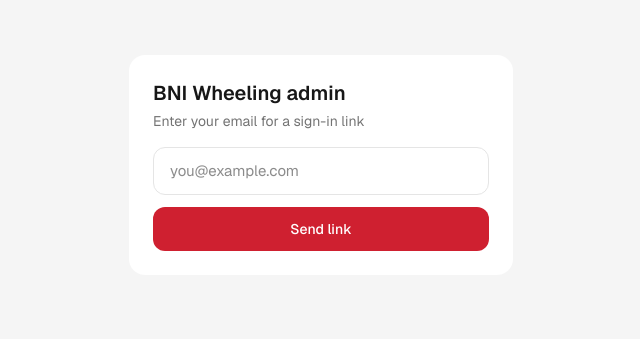
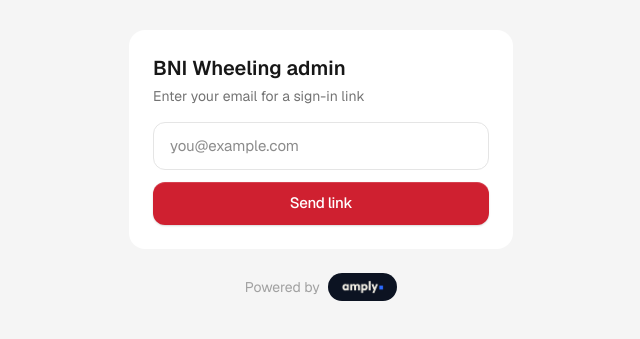
Before and after one commit to amplysystems/bni-checkin, a Next.js app: page /admin/login in a window 1280 px wide. Shown: the part 235-574 px from the top of the page, without its empty margins (319-959 px from the left). Built offline with nearby package versions, Linux system fonts and the light colour scheme; no server answers.

Commit message:
feat: brand polish — transparent BNI logo, real Amply footer, engineered button system

```diff
--- a/app/admin/admin-client.tsx
+++ b/app/admin/admin-client.tsx
@@ -1,6 +1,7 @@
 'use client';
 
 import { useCallback, useEffect, useMemo, useState, useRef, type ReactNode } from 'react';
+import { Button } from '@/components/ui/button';
 
 // ---- Types (mirrored from the admin API route contracts) ----------------
 
@@ -59,24 +60,20 @@
 const SAVE_CONNECTION_ERROR = "Couldn't save — check the connection and try again.";
 const TOAST_MS = 2_500;
 
-// Brand accent. Kept as a single JS constant for reference, but Tailwind's
-// arbitrary-value classes must stay literal strings for its build-time
-// scanner — see the equivalent comment in app/kiosk/kiosk-client.tsx. Any
-// usage that needs to react to component state goes through inline `style`
-// referencing this constant; static, always-red usages keep the literal
-// Tailwind class. This is only safe for BACKGROUND red (white text on top) —
-// it passes contrast in both themes.
-const BRAND_RED = '#CF2030';
-
+// Brand-red background buttons (Save, + Add person, …) now go through
+// components/ui/button.tsx's `primary` variant, which owns the literal
+// bg-[#CF2030] class itself — no local BRAND_RED constant needed here
+// anymore.
+//
 // #CF2030 as TEXT (not background) fails WCAG on dark surfaces: measured
 // ~3.3:1 against neutral-900/neutral-950, short of the 4.5:1 minimum for
 // normal text. Inline `style` can't express a `dark:` variant, so red text
-// uses this literal Tailwind arbitrary-value pair instead — computed
-// contrast for #F0595F against both surfaces is ~5.4:1 (neutral-900) and
-// ~5.9:1 (neutral-950). Written as a literal string (not built from the
-// BRAND_RED constant above) because Tailwind's build-time scanner only sees
-// raw source text, not evaluated JS — a template-interpolated class name is
-// invisible to it.
+// (the dialog's inline error banner, which isn't a button) uses this literal
+// Tailwind arbitrary-value pair instead — computed contrast for #F0595F
+// against both surfaces is ~5.4:1 (neutral-900) and ~5.9:1 (neutral-950).
+// Written as a literal string, not built from a JS constant, because
+// Tailwind's build-time scanner only sees raw source text, not evaluated
+// JS — a template-interpolated class name is invisible to it.
 const RED_TEXT_CLASS = 'text-[#CF2030] dark:text-[#F0595F]';
 
 const ADMIN_INPUT_CLASS =
@@ -599,14 +596,9 @@
             />
             Show deactivated
           </label>
-          <button
-            type="button"
-            onClick={onAdd}
-            style={{ backgroundColor: BRAND_RED }}
-            className="rounded-xl px-4 py-2.5 text-sm font-semibold text-white shadow-sm transition active:scale-[0.98]"
-          >
+          <Button variant="primary" onClick={onAdd}>
             + Add person
-          </button>
+          </Button>
         </div>
       </div>
 
@@ -668,14 +660,9 @@
       </td>
       <td className="px-3 py-3 text-right text-sm">
         {deactivated ? (
-          <button
-            type="button"
-            onClick={onReactivate}
-            disabled={reactivating}
-            className="font-medium text-neutral-600 transition hover:underline disabled:opacity-50 dark:text-neutral-300"
-          >
+          <Button variant="ghost" tone="neutral" size="md" className="!px-0 !py-0" onClick={onReactivate} disabled={reactivating}>
             {reactivating ? 'Reactivating…' : 'Reactivate'}
-          </button>
+          </Button>
         ) : (
           <>
             <button
@@ -686,14 +673,9 @@
             >
               Edit
             </button>
-            <button
-              type="button"
-              onClick={onDeactivate}
-              disabled={deactivating}
-              className={`font-medium transition hover:underline disabled:opacity-50 ${RED_TEXT_CLASS}`}
-            >
+            <Button variant="ghost" tone="brand" size="md" className="!px-0 !py-0" onClick={onDeactivate} disabled={deactivating}>
               {deactivating ? 'Deactivating…' : 'Deactivate'}
-            </button>
+            </Button>
           </>
         )}
       </td>
@@ -833,22 +815,12 @@
           )}
 
           <div className="mt-2 flex justify-end gap-3">
-            <button
-              type="button"
-              onClick={onClose}
-              disabled={saving}
-              className="rounded-xl px-4 py-2.5 text-sm font-medium text-neutral-600 transition disabled:opacity-50 dark:text-neutral-300"
-            >
+            <Button type="button" variant="secondary" onClick={onClose} disabled={saving}>
               Cancel
-            </button>
-            <button
-              type="submit"
-              disabled={saving || saveDisabled}
-              style={{ backgroundColor: BRAND_RED }}
-              className="rounded-xl px-5 py-2.5 text-sm font-semibold text-white shadow-sm transition active:scale-[0.98] disabled:opacity-50"
-            >
+            </Button>
+            <Button type="submit" variant="primary" disabled={saving || saveDisabled}>
               {saving ? 'Saving…' : 'Save'}
-            </button>
+            </Button>
           </div>
         </form>
       </div>
--- a/app/admin/login/page.tsx
+++ b/app/admin/login/page.tsx
@@ -1,10 +1,15 @@
 import { redirect } from 'next/navigation';
+import Image from 'next/image';
 import { signIn } from '@/auth';
+import { Button } from '@/components/ui/button';
 
-// Brand accent, kept as a single JS constant and applied via inline `style`
-// (not a Tailwind arbitrary-value class) — see the equivalent comment in
-// app/kiosk/kiosk-client.tsx for why.
-const BRAND_RED = '#CF2030';
+// amply-logo.png is the real brand asset (cream wordmark + blue square),
+// designed to sit on a dark background — same fixed navy pill treatment as
+// the kiosk footer (app/kiosk/kiosk-client.tsx's AmplyFooter), duplicated
+// here rather than shared since it's two small call sites, not three (the
+// bar this codebase uses for pulling something into components/ui — see
+// components/ui/button.tsx's docblock).
+const AMPLY_PILL_NAVY = '#0c1322';
 
 // Shown after every submit, regardless of whether the email was actually on
 // the allowlist or the send actually succeeded. Deliberately neutral: an
@@ -23,7 +28,7 @@
   const { sent } = await searchParams;
 
   return (
-    <main className="flex min-h-screen items-center justify-center bg-neutral-100 dark:bg-neutral-950 px-6 font-sans">
+    <main className="flex min-h-screen flex-col items-center justify-center gap-6 bg-neutral-100 dark:bg-neutral-950 px-6 font-sans">
       <div className="w-full max-w-sm rounded-2xl bg-white dark:bg-neutral-900 p-6">
         <h1 className="mb-1 text-xl font-semibold text-neutral-900 dark:text-neutral-50">
           BNI Wheeling admin
@@ -69,17 +74,23 @@
                 placeholder="you@example.com"
                 className="mb-3 w-full rounded-xl border border-neutral-200 dark:border-neutral-700 bg-transparent px-4 py-3 text-[15px] text-neutral-900 dark:text-neutral-100"
               />
-              <button
-                type="submit"
-                style={{ backgroundColor: BRAND_RED }}
-                className="w-full rounded-xl py-3 text-sm font-medium text-white"
-              >
+              <Button type="submit" variant="primary" fullWidth>
                 Send link
-              </button>
+              </Button>
             </form>
           </>
         )}
       </div>
+
+      <footer className="flex items-center justify-center gap-2 text-sm text-neutral-400 dark:text-neutral-500">
+        <span>Powered by</span>
+        <span
+          className="inline-flex items-center rounded-full px-3 py-1.5"
+          style={{ backgroundColor: AMPLY_PILL_NAVY }}
+        >
+          <Image src="/amply-logo.png" alt="Amply Systems" width={45} height={16} className="h-4 w-auto" />
+        </span>
+      </footer>
     </main>
   );
 }
--- a/app/kiosk/kiosk-client.tsx
+++ b/app/kiosk/kiosk-client.tsx
@@ -2,6 +2,7 @@
 
 import { useCallback, useEffect, useMemo, useRef, useState, type ReactNode } from 'react';
 import Image from 'next/image';
+import { Button } from '@/components/ui/button';
 
 // ---- Types (mirrored from the kiosk API route contracts) ----------------
 
@@ -81,15 +82,6 @@
 // literal Tailwind class.
 const BRAND_RED = '#CF2030';
 
-// #CF2030 as TEXT (not background) fails WCAG on dark surfaces — measured
-// ~3.68:1 on the splash screen's dark background, short of the 4.5:1 minimum
-// for normal text. Inline `style` can't express a `dark:` variant, so red
-// text uses this literal Tailwind arbitrary-value pair instead (#F0595F
-// computes to ~5.4-5.9:1 against neutral-900/950). Written as a literal
-// string, not built from BRAND_RED above, because Tailwind's build-time
-// scanner only sees raw source text, not evaluated JS.
-const RED_TEXT_CLASS = 'text-[#CF2030] dark:text-[#F0595F]';
-
 // Shared by every visitor-form text input; only the border reacts to
 // validation state, via VISITOR_INPUT_ERROR_STYLE below.
 const VISITOR_INPUT_CLASS =
@@ -153,6 +145,27 @@
       <path d="M5 12.5L10 17.5L19 7.5" stroke="currentColor" strokeWidth="2.5"
         strokeLinecap="round" strokeLinejoin="round" />
     </svg>
+  );
+}
+
+// amply-logo.png is the real brand asset (cream wordmark + blue square) —
+// it's designed to sit on a dark background, so it gets its own fixed navy
+// pill rather than the page background. The pill is intentionally identical
+// in both themes: the logo needs the dark surface to read correctly either
+// way, unlike the rest of the page which flips with the OS theme.
+const AMPLY_PILL_NAVY = '#0c1322';
+
+function AmplyFooter() {
+  return (
+    <footer className="mt-10 flex items-center justify-center gap-2 pb-4 text-sm text-neutral-400 dark:text-neutral-500">
+      <span>Powered by</span>
+      <span
+        className="inline-flex items-center rounded-full px-3 py-1.5"
+        style={{ backgroundColor: AMPLY_PILL_NAVY }}
+      >
+        <Image src="/amply-logo.png" alt="Amply Systems" width={45} height={16} className="h-4 w-auto" />
+      </span>
+    </footer>
   );
 }
 
@@ -425,12 +438,12 @@
       <header className="flex items-center justify-between px-4 pt-5 sm:px-8">
         <div className="flex items-center gap-2.5">
           <Image
-            src="/bni-logo.jpg"
+            src="/bni-logo-transparent.png"
             alt="BNI"
             width={160}
             height={90}
             priority
-            className="h-8 w-auto rounded-sm sm:h-9"
+            className="h-8 w-auto sm:h-9"
           />
           <span className="text-lg font-semibold tracking-tight text-neutral-900 dark:text-neutral-50">
             Wheeling
@@ -563,22 +576,11 @@
           </div>
         )}
 
-        <button
-          type="button"
-          onClick={onOpenVisitorForm}
-          style={{ backgroundColor: BRAND_RED }}
-          className="mt-10 min-h-[64px] w-full rounded-2xl px-6 text-lg font-semibold text-white shadow-sm transition active:scale-[0.98]"
-        >
+        <Button variant="primary" size="lg" fullWidth onClick={onOpenVisitorForm} className="mt-10">
           First time here? Welcome →
-        </button>
+        </Button>
 
-        <footer className="mt-10 flex items-center justify-center gap-2 pb-4 text-sm text-neutral-400 dark:text-neutral-600">
-          <span>Powered by</span>
-          <span className="flex items-center gap-1.5 font-medium text-neutral-500 dark:text-neutral-400">
-            amply
-            <span className="inline-block h-2 w-2 bg-[#2563FF]" />
-          </span>
-        </footer>
+        <AmplyFooter />
       </div>
     </main>
   );
@@ -656,14 +658,9 @@
       <p className="mt-2 text-neutral-500 dark:text-neutral-400">
         Checked in at {formatTime(info.checkedInAt)}
       </p>
-      <button
-        type="button"
-        onClick={onUndo}
-        disabled={undoing}
-        className={`mt-6 flex min-h-[56px] items-center justify-center px-6 text-sm font-medium transition active:scale-[0.98] disabled:opacity-50 ${RED_TEXT_CLASS}`}
-      >
+      <Button variant="ghost" tone="brand" size="touch" onClick={onUndo} disabled={undoing} className="mt-6">
         Not you? Undo
-      </button>
+      </Button>
     </main>
   );
 }
@@ -723,14 +720,17 @@
                 </button>
               ))}
             </div>
-            <button
-              type="button"
+            <Button
+              variant="ghost"
+              tone="neutral"
+              size="touch"
+              fullWidth
               onClick={onNotThatPerson}
               disabled={submitting}
-              className="mt-6 min-h-[56px] w-full rounded-2xl border border-neutral-200 text-base font-medium text-neutral-700 transition active:scale-[0.98] disabled:opacity-50 dark:border-neutral-800 dark:text-neutral-200"
+              className="mt-6"
             >
               No — I&apos;m new here
-            </button>
+            </Button>
           </div>
         ) : (
           <form
@@ -802,14 +802,9 @@
               </Field>
             </div>
 
-            <button
-              type="submit"
-              disabled={submitting}
-              style={{ backgroundColor: BRAND_RED }}
-              className="mt-8 min-h-[64px] w-full rounded-2xl text-lg font-semibold text-white shadow-sm transition active:scale-[0.98] disabled:opacity-60"
-            >
+            <Button type="submit" variant="primary" size="lg" fullWidth disabled={submitting} className="mt-8">
               {submitting ? 'Checking in…' : 'Check in'}
-            </button>
+            </Button>
 
             <button
               type="button"
--- /dev/null
+++ b/components/ui/button.tsx
@@ -0,0 +1,102 @@
+'use client';
+
+import { forwardRef, type ButtonHTMLAttributes } from 'react';
+
+// Shared by the kiosk, admin, and login screens — three consumers is what
+// justifies pulling this out of each screen's own file. Deliberately NOT a
+// generic className-merge component: `size`/`variant`/`tone` are closed
+// enums composed into complete, non-conflicting class strings internally.
+// Tailwind has no "last class wins" cascade guarantee from JSX source order
+// (that needs a resolver like tailwind-merge, which this repo doesn't
+// depend on) — so letting callers pass arbitrary override classes that hit
+// the same CSS property as an internal class (rounded-*, padding, text
+// size, …) would silently produce whichever one Tailwind happened to emit
+// last in the stylesheet, not whichever the caller intended. The optional
+// `className` prop below is safe to use for non-conflicting layout-only
+// utilities (margins, w-full-equivalent spacing) since nothing internal
+// sets those.
+
+export type ButtonVariant = 'primary' | 'secondary' | 'ghost';
+export type ButtonSize = 'lg' | 'touch' | 'md';
+export type ButtonTone = 'brand' | 'neutral'; // only read when variant="ghost"
+
+export interface ButtonProps extends ButtonHTMLAttributes<HTMLButtonElement> {
+  variant?: ButtonVariant;
+  size?: ButtonSize;
+  /** Ghost-only: red ("brand") or neutral gray text. Ignored otherwise. */
+  tone?: ButtonTone;
+  fullWidth?: boolean;
+}
+
+// Shared by every variant: press/hover physics, disabled state, and the
+// focus-visible ring. Written as one literal string (not composed via
+// template interpolation of JS variables) so Tailwind's build-time class
+// scanner can see every token as raw text — see the equivalent comment on
+// RED_TEXT_CLASS in app/kiosk/kiosk-client.tsx for why that distinction
+// matters (a dynamically-interpolated class name is invisible to the
+// scanner and silently produces no CSS).
+const BASE_CLASS =
+  'inline-flex items-center justify-center tracking-tight transition-all duration-150 ' +
+  'active:scale-[0.98] active:brightness-95 disabled:opacity-50 disabled:pointer-events-none ' +
+  'focus-visible:outline-none focus-visible:ring-2 focus-visible:ring-offset-2 ' +
+  'focus-visible:ring-[#CF2030] ring-offset-white dark:ring-offset-neutral-900';
+
+const SIZE_CLASS: Record<ButtonSize, string> = {
+  // Kiosk primary CTAs ("First time here?", "Check in") — the biggest touch
+  // target on the page; unchanged from their pre-Button min-height.
+  lg: 'rounded-2xl px-6 min-h-[64px] text-lg font-semibold',
+  // Kiosk secondary touch actions ("Not you? Undo", "No — I'm new here") —
+  // still a full touchscreen target, but not the page's primary CTA.
+  touch: 'rounded-2xl px-6 min-h-[56px] text-base font-medium',
+  // Admin dialog / roster panel / login — compact, mouse-oriented controls.
+  md: 'rounded-xl px-5 py-2.5 text-[15px] font-medium',
+};
+
+const VARIANT_CLASS: Record<ButtonVariant, string> = {
+  // #CF2030 as a literal arbitrary-value class (not built from a JS
+  // constant) for the same scanner-visibility reason as BASE_CLASS above.
+  primary:
+    'bg-[#CF2030] text-white ' +
+    'shadow-[inset_0_1px_0_rgba(255,255,255,0.15),0_1px_2px_rgba(0,0,0,0.15)] ' +
+    'hover:brightness-105',
+  secondary:
+    'border border-neutral-300 dark:border-neutral-700 bg-white dark:bg-neutral-900 ' +
+    'text-neutral-700 dark:text-neutral-200 hover:bg-neutral-50 dark:hover:bg-neutral-800',
+  // No background or border by design — GHOST_TONE_CLASS supplies the only
+  // color, so it renders as a plain text action with a generous hit area
+  // (inherited from SIZE_CLASS) rather than a visible box.
+  ghost: '',
+};
+
+const GHOST_TONE_CLASS: Record<ButtonTone, string> = {
+  // Same literal pair as RED_TEXT_CLASS elsewhere in the app — #CF2030 fails
+  // WCAG as text on dark surfaces (~3.3:1 measured), #F0595F clears
+  // ~5.4-5.9:1 against neutral-900/950.
+  brand: 'text-[#CF2030] dark:text-[#F0595F] hover:opacity-75',
+  neutral: 'text-neutral-600 dark:text-neutral-300 hover:text-neutral-800 dark:hover:text-neutral-100',
+};
+
+function cx(...parts: Array<string | false | null | undefined>): string {
+  return parts.filter(Boolean).join(' ');
+}
+
+export const Button = forwardRef<HTMLButtonElement, ButtonProps>(function Button(
+  { variant = 'primary', size = 'md', tone = 'brand', fullWidth = false, className, type = 'button', ...props },
+  ref,
+) {
+  return (
+    <button
+      ref={ref}
+      type={type}
+      className={cx(
+        BASE_CLASS,
+        SIZE_CLASS[size],
+        VARIANT_CLASS[variant],
+        variant === 'ghost' && GHOST_TONE_CLASS[tone],
+        fullWidth && 'w-full',
+        className,
+      )}
+      {...props}
+    />
+  );
+});
--- /dev/null
+++ b/scripts/process-logos.ts
@@ -0,0 +1,56 @@
+import sharp from 'sharp';
+
+// bni-logo.jpg is a plain red-on-white JPEG (no alpha channel) — this reads
+// its raw pixels and writes public/bni-logo-transparent.png with the white
+// background knocked out, for use anywhere the logo sits on a colored or
+// dark page background (the kiosk header). bni-logo.jpg itself is left
+// untouched and stays in use by scripts/make-icons.ts, which needs a solid
+// (non-transparent) background to composite the home-screen icons onto.
+//
+// Usage: npx tsx scripts/process-logos.ts
+
+const SRC = 'public/bni-logo.jpg';
+const OUT = 'public/bni-logo-transparent.png';
+
+// A pixel counts as "background" once every channel clears WHITE_THRESHOLD.
+// Below RAMP_START it's treated as fully-opaque logo ink. In between, alpha
+// ramps linearly rather than snapping straight from 0 to 255 — a hard cutoff
+// at a single threshold leaves a visible jagged/aliased edge around curved
+// letterforms; the ramp gives antialiasing pixels a soft fade instead.
+const RAMP_START = 230;
+const WHITE_THRESHOLD = 245;
+
+async function main() {
+  const { data, info } = await sharp(SRC).ensureAlpha().raw().toBuffer({ resolveWithObject: true });
+  const { width, height, channels } = info;
+  if (channels !== 4) throw new Error(`expected 4 channels after ensureAlpha(), got ${channels}`);
+
+  for (let i = 0; i < data.length; i += channels) {
+    const r = data[i];
+    const g = data[i + 1];
+    const b = data[i + 2];
+    // "near-white" means ALL THREE channels are high, not just the average —
+    // a saturated color with high luminance (e.g. bright yellow) shouldn't
+    // get knocked out just because it's "light". min() enforces that.
+    const minChannel = Math.min(r, g, b);
+
+    let alpha: number;
+    if (minChannel >= WHITE_THRESHOLD) {
+      alpha = 0;
+    } else if (minChannel <= RAMP_START) {
+      alpha = 255;
+    } else {
+      const t = (minChannel - RAMP_START) / (WHITE_THRESHOLD - RAMP_START);
+      alpha = Math.round(255 * (1 - t));
+    }
+    data[i + 3] = alpha;
+  }
+
+  await sharp(data, { raw: { width, height, channels } }).png().toFile(OUT);
+  console.log(`Wrote ${OUT} (${width}x${height})`);
+}
+
+main().catch((err) => {
+  console.error(err);
+  process.exit(1);
+});
--- a/vitest.config.ts
+++ b/vitest.config.ts
@@ -2,6 +2,10 @@
 import path from 'node:path';
 
 export default defineConfig({
-  test: { environment: 'node', include: ['tests/**/*.test.ts'] },
+  // 5000ms default was tight enough that PGlite's cold start (each test file
+  // spins up its own in-memory Postgres) occasionally timed out under full
+  // parallelism — a resource-contention flake, not a real hang. 15000ms gives
+  // it headroom without meaningfully slowing down a real failure's feedback.
+  test: { environment: 'node', include: ['tests/**/*.test.ts'], testTimeout: 15000 },
   resolve: { alias: { '@': path.resolve(__dirname, '.') } },
 });
```
Also changed, not shown: public/bni-logo-transparent.png (added).
